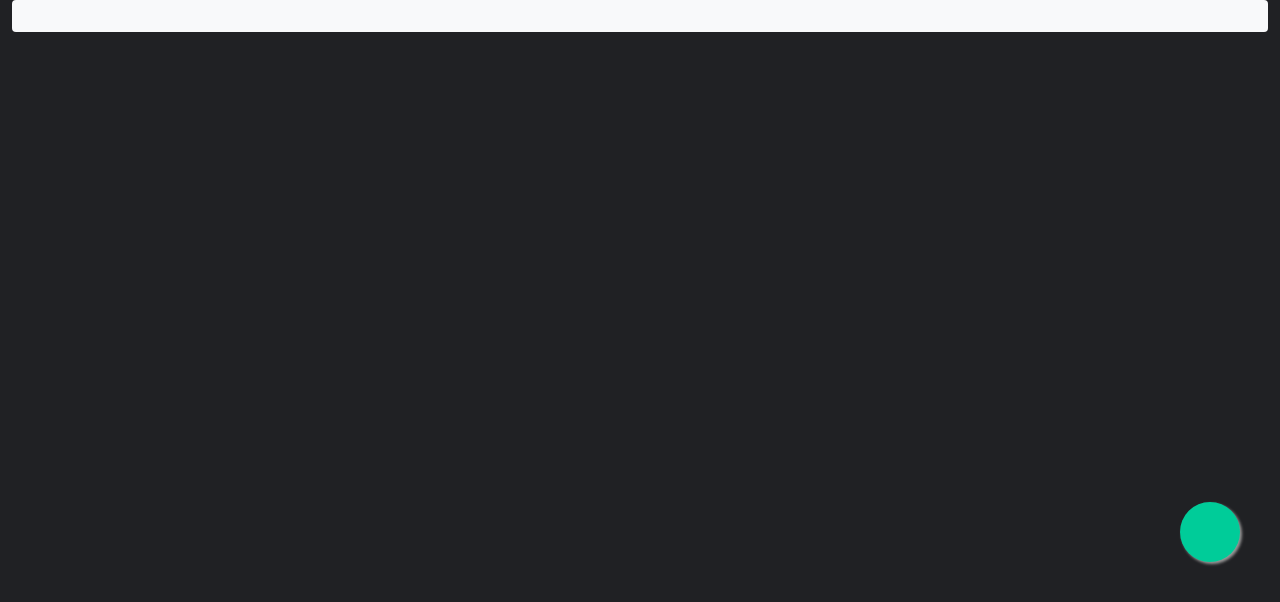
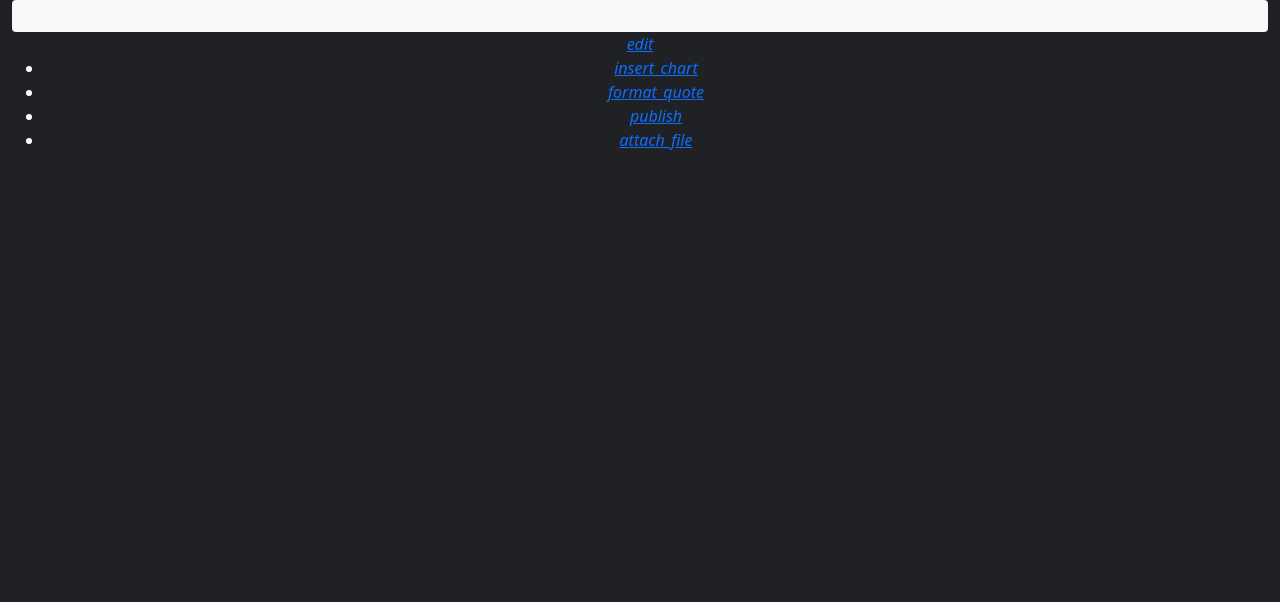
Before and after one commit to alexyin1212/chat50, a Flask app: page / in a window 1280 px wide. Shown: the part 198-800 px from the top of the page. Run offline with Flask 2, Linux system fonts and the light colour scheme; a user stored in the database is signed in; some libraries are stand-ins or nearby versions.

Commit message:
“test2”

```diff
--- a/static/styles.css
+++ b/static/styles.css
@@ -28,19 +28,68 @@
     color: white;
 }
 
-.float{
-	position:fixed;
-	width:60px;
-	height:60px;
-	bottom:40px;
-	right:40px;
-	background-color:#0C9;
-	color:#FFF;
-	border-radius:50px;
-	text-align:center;
-	box-shadow: 2px 2px 3px #999;
+/*variables*/
+$fab-close-line-length: 1.64rem;
+$fab-close-line-thickness: 2px;
+$fab-close-animation-time: .3s;
+$fab-close-spins: 1;
+
+/* button */
+.fixed-action-btn{
+  &.spin-close{
+    .btn-large {
+      position: relative;
+      i {
+        opacity: 1;
+        transition: transform $fab-close-animation-time,
+      opacity $fab-close-animation-time;
+      }
+      &:before {
+        transition: transform $fab-close-animation-time,
+      opacity $fab-close-animation-time;
+        content: ' ';
+        position: absolute;
+        top: 50%;
+        left: 50%;
+        width: $fab-close-line-length;
+        height: $fab-close-line-thickness;
+        background: white;
+        margin-top: -2px;
+        margin-left: -$fab-close-line-length/2;
+        transform: rotate(0);
+        opacity: 0;
+
+      }
+      &:after {
+        transition: transform $fab-close-animation-time,
+      opacity $fab-close-animation-time;
+        content: ' ';
+        position: absolute;
+        top: 50%;
+        left: 50%;
+        width: $fab-close-line-length;
+        height: $fab-close-line-thickness;
+        background: white;
+        margin-top: -2px;
+        margin-left: -$fab-close-line-length/2;
+        transform: rotate(0);
+        opacity: 0;
+      }
+    }
+    &.active{
+      .btn-large{
+        i{
+          opacity: 0;
+        }
+        &:before{
+          opacity: 1;
+          transform: rotate(($fab-close-spins*2+1)*45deg);
+        }
+        &:after{
+          opacity: 1;
+          transform: rotate(($fab-close-spins*2+1)*135deg);
+        }
+      }
+    }
+  }
 }
-
-.my-float{
-	margin-top:22px;
-}
--- a/templates/index.html
+++ b/templates/index.html
@@ -5,7 +5,7 @@
 {% endblock %}
 
 {% block main %}
-<!-- displays portfolio on homescreen -->
+<!-- nav bar that gives the option of hot new and top -->
 <nav class="navbar navbar-expand-lg bg-light">
     <div class="container-fluid">
       <a class="navbar-brand" href="#">CS50</a>
@@ -38,9 +38,16 @@
       </div>
     {% endfor %}
 </div>
-  <!-- creating a floating action button-->
-<a href="#" class="float">
-    <i class="fa fa-plus my-float"></i>
-</a>
-
+  <!-- creating a floating action button -->
+  <div class="fixed-action-btn horizontal click-to-toggle spin-close">
+    <a class="btn-floating btn-large red">
+      <i class="material-icons">edit</i>
+    </a>
+    <ul>
+      <li><a class="btn-floating red"><i class="material-icons">insert_chart</i></a></li>
+      <li><a class="btn-floating yellow darken-1"><i class="material-icons">format_quote</i></a></li>
+      <li><a class="btn-floating green"><i class="material-icons">publish</i></a></li>
+      <li><a class="btn-floating blue"><i class="material-icons">attach_file</i></a></li>
+    </ul>
+  </div>
 {% endblock %}
```
Also changed, not shown: users.db, 2 other files.
